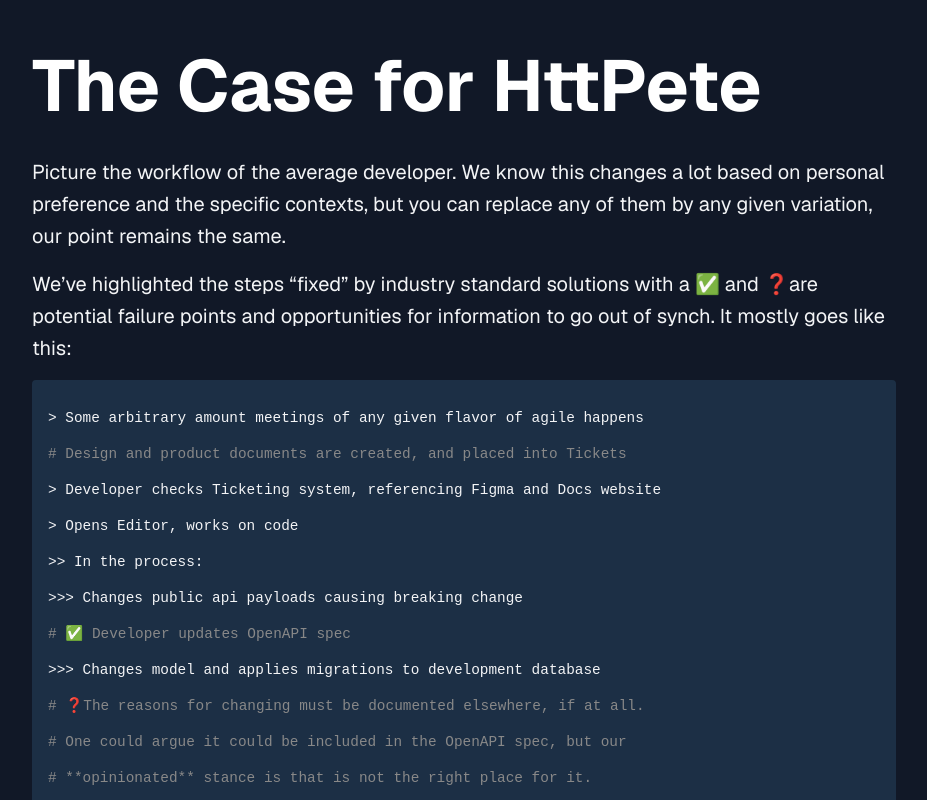
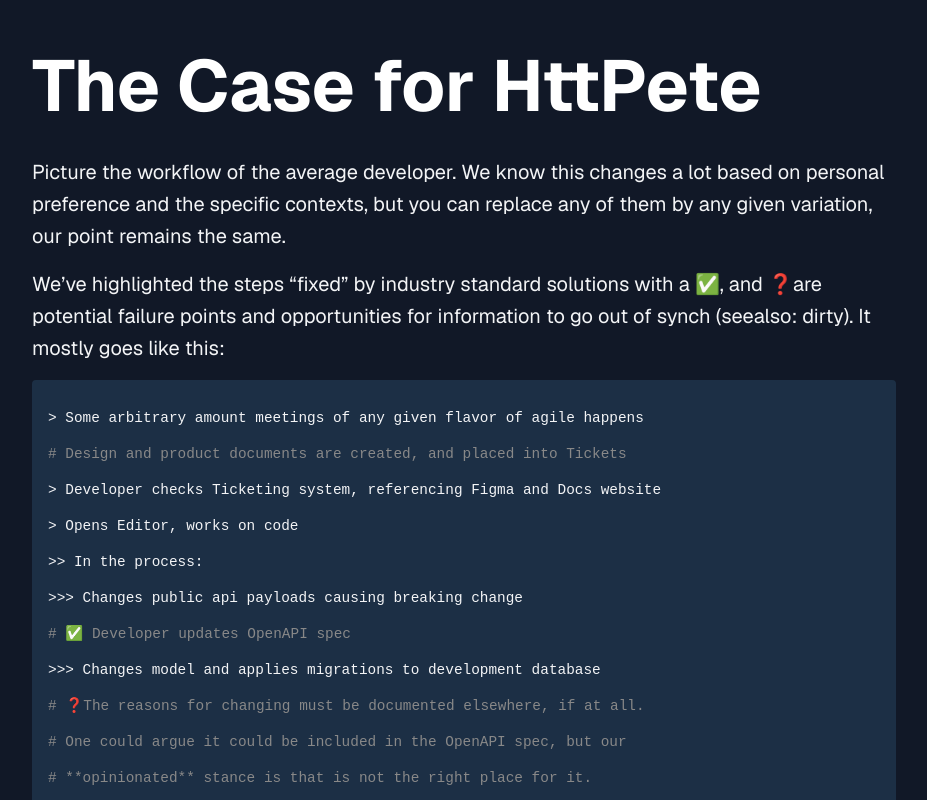
Before and after one commit to silvahimself/httpete-landing, a Next.js app: page /making-our-case in a window 1280 px wide. Shown: the top 800 px of the page, without its empty margins (176-1103 px from the left). Built offline with nearby package versions, Linux system fonts and the light colour scheme.

Commit message:
Better grammar

```diff
--- a/src/app/making-our-case/article.tsx
+++ b/src/app/making-our-case/article.tsx
@@ -7,7 +7,7 @@ const articleContent = `
 
 Picture the workflow of the average developer. We know this changes a lot based on personal preference and the specific contexts, but you can replace any of them by any given variation, our point remains the same.
 
-We’ve highlighted the steps “fixed” by industry standard solutions with a ✅ and ❓are potential failure points and opportunities for information to go out of synch.  It mostly goes like this:
+We’ve highlighted the steps “fixed” by industry standard solutions with a ✅, and ❓are potential failure points and opportunities for information to go out of synch (seealso: dirty).  It mostly goes like this:
 
 \`\`\`
 > Some arbitrary amount meetings of any given flavor of agile happens
```
